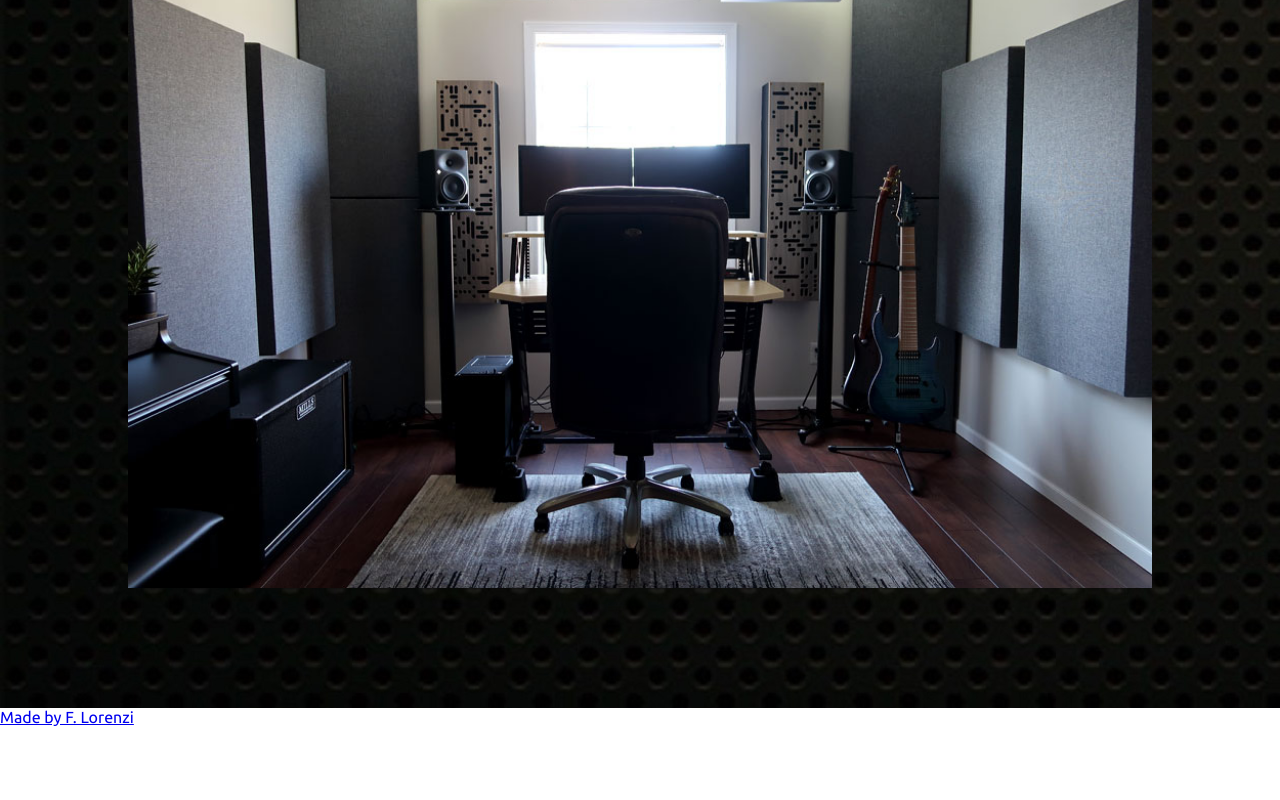
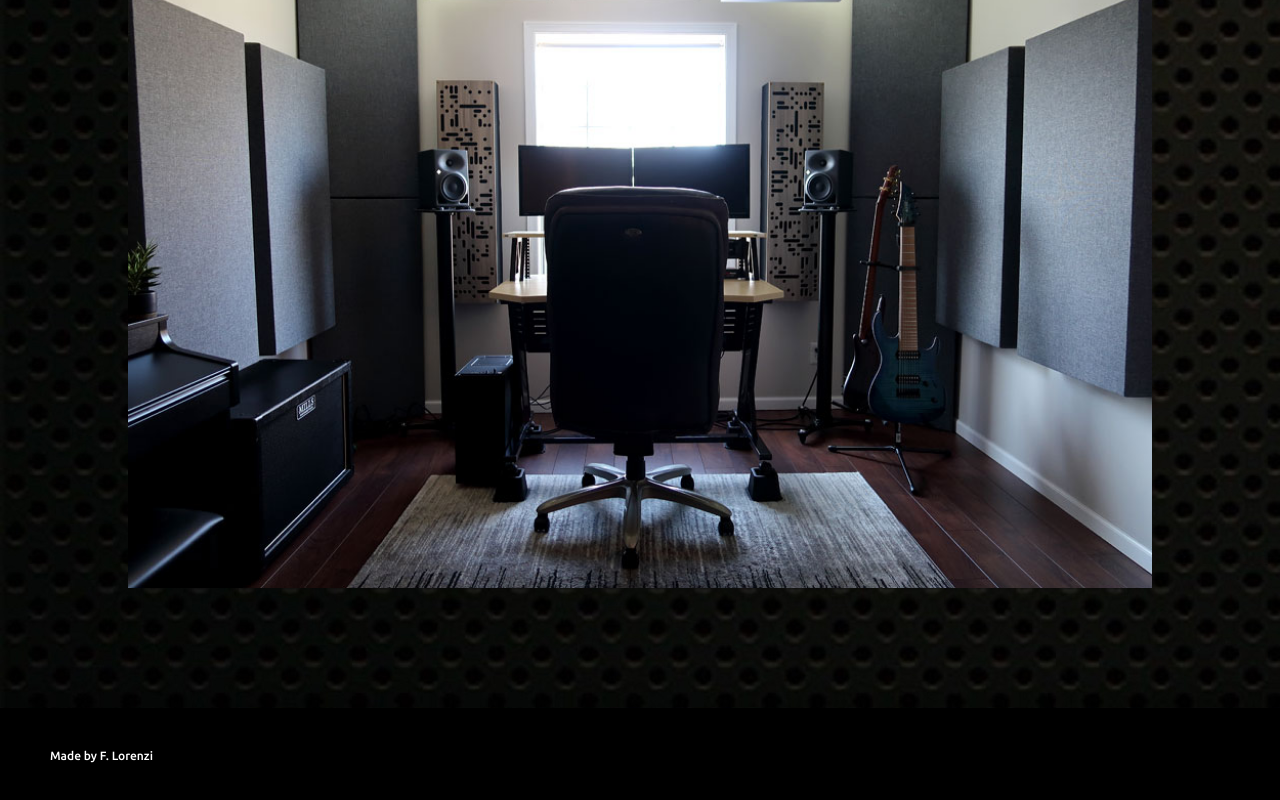
Before and after one commit to fabiolorenzi/acoustic-calculator, a React (Create React App) app: page / in a window 1280 px wide. Shown: the part 940-1740 px from the top of the page. Before the commit the page ends 1666 px from the top, so only its background shows below. Built offline with nearby package versions, Linux system fonts and the light colour scheme.

Commit message:
styled Footer component

```diff
--- a/src/components/Footer.style.css
+++ b/src/components/Footer.style.css
@@ -0,0 +1,17 @@
+#footer {
+    display: block;
+    background-color: #000000;
+    padding-top: 40px;
+    padding-bottom: 40px;
+    border-top: #000000 solid 1px;
+}
+
+#footer a {
+    display: block;
+    width: fit-content;
+    font-size: 12px;
+    font-weight: 500;
+    text-decoration: none;
+    color: #ffffff;
+    margin-left: 50px;
+}
```
